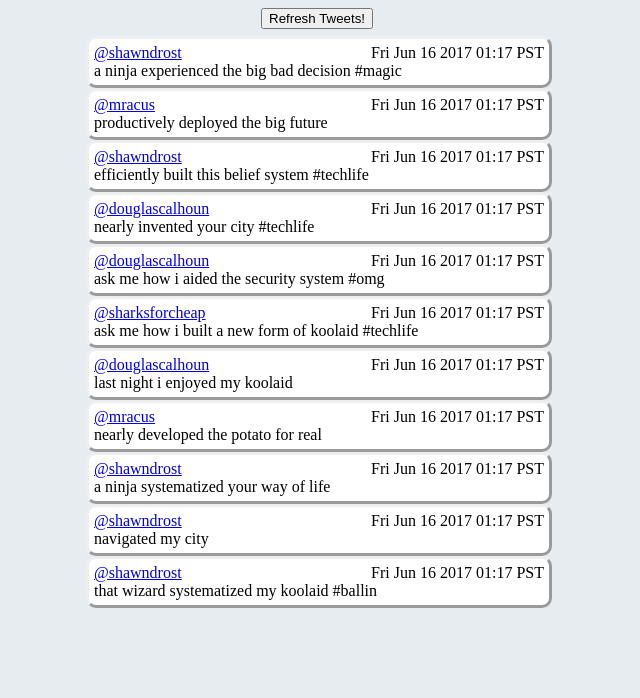
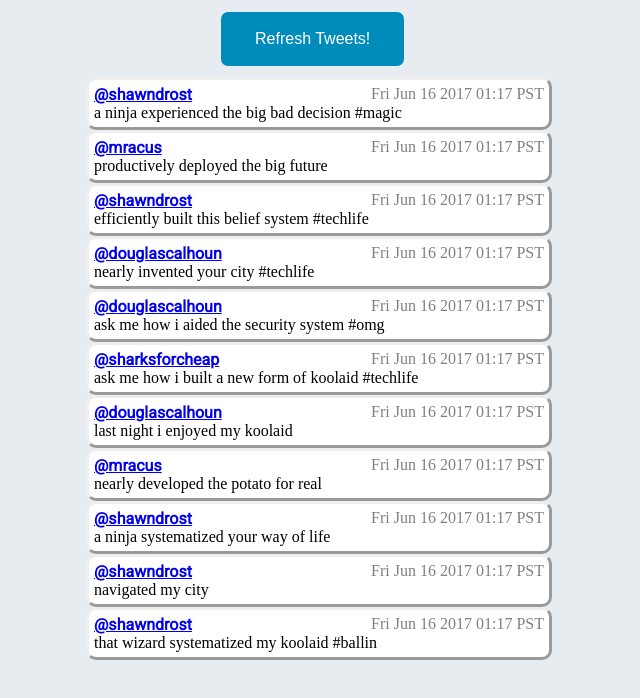
Before and after one commit to startupjen/twittler, a plain HTML site: page index.html in a window 1280 px wide. Shown: the whole page, without its empty margins (321-961 px from the left). Drawn offline with Linux system fonts and the light colour scheme.

Commit message:
Completed all requirements

```diff
--- a/index.html
+++ b/index.html
@@ -2,6 +2,7 @@
 <html>
   <head>
     <link rel="stylesheet" type="text/css" href="style.css">
+    <link href="https://fonts.googleapis.com/css?family=Roboto" rel="stylesheet">
     <script src="jquery.js"></script>
     <script src="data_generator.js"></script>
   </head>
--- a/style.css
+++ b/style.css
@@ -2,10 +2,48 @@ body {
     background-color: #e6ecf0;
 }
 
+.message {
+}
+
+.timestamp {
+    color: gray;
+}
+
+.user {
+    font-weight: bold;
+    font-family: 'Roboto', sans-serif;
+
+}
+
 #showAllTweets {
-    width: 116px;
+    width: 200px;
     margin: auto;
     margin-bottom: 7px;
+}
+
+button {
+    background-color: #008CBA;
+    color: white;
+    border: none;
+    padding: 16px 32px;
+    text-align: center;
+    text-decoration: none;
+    display: inline-block;
+    font-size: 16px;
+    margin: 4px 2px;
+    -webkit-transition-duration: 0.4s; /* Safari */
+    transition-duration: 0.4s;
+    cursor: pointer;
+    border-radius: 7px;
+    border: 2px solid #008CBA;
+
+}
+
+button:hover {
+    background-color: #00aced;
+    color: white;
+    border-radius: 7px;
+    border-color: #00aced;
 }
 
 .tweet {
```
